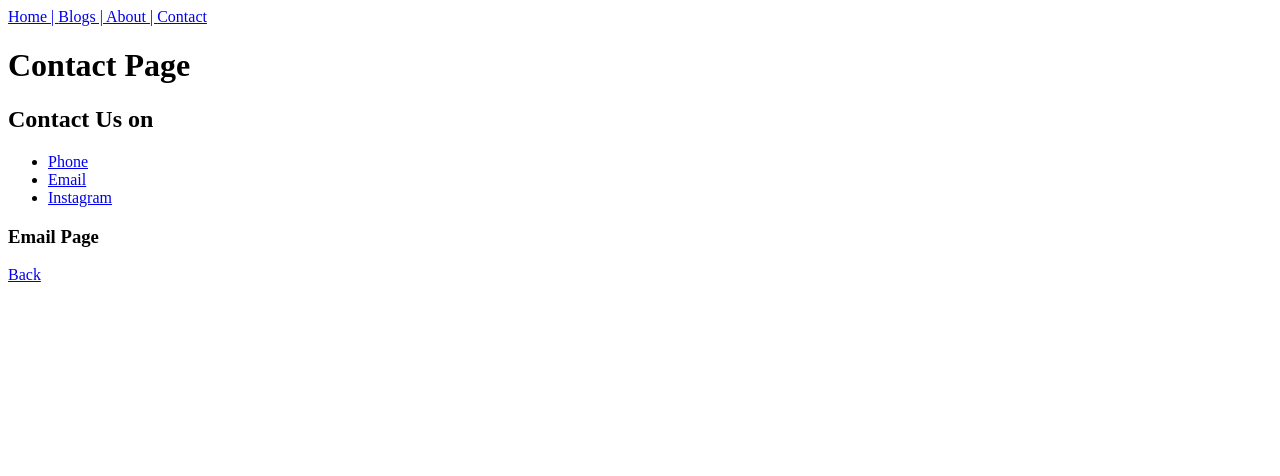
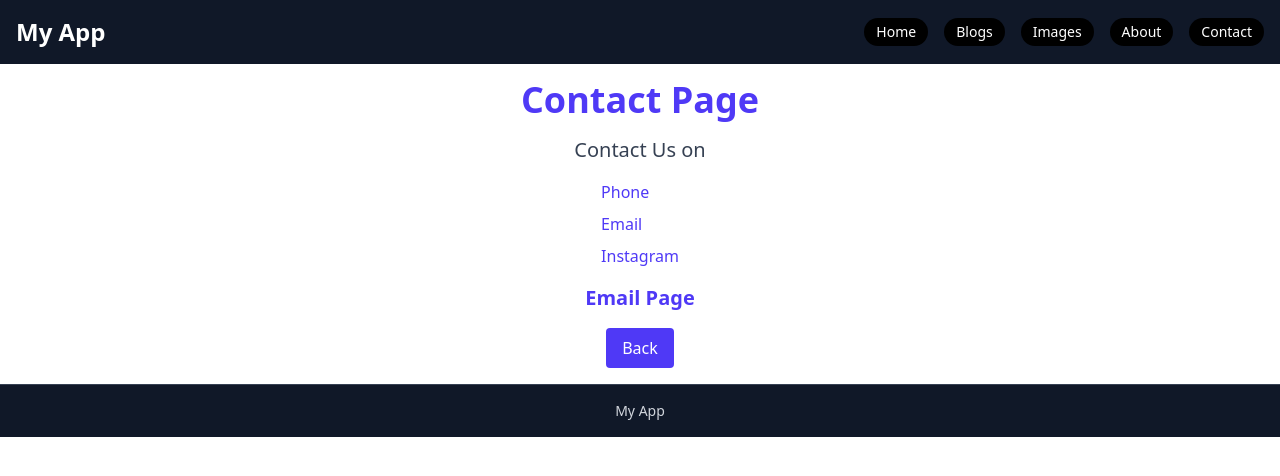
Before and after one commit to arkopash-ops/first-next-js, a Next.js app: page /contact/email in a window 1280 px wide. Shown: the top 476 px of the page. Built offline with nearby package versions, Linux system fonts and the light colour scheme.

Commit message:
Tailwind Added, catch-all routes

```diff
--- a/app/about/page.tsx
+++ b/app/about/page.tsx
@@ -1,10 +1,13 @@
-import Navbar from "../components/Navbar";
+import { Metadata } from "next";
+
+export const metadata: Metadata = {
+  title: "About",
+};
 
 export default function About() {
   return (
-    <div>
-      <Navbar />
-      <h1>About Page</h1>
+    <div className="flex flex-col items-center justify-center">
+      <h1 className="text-4xl font-bold text-indigo-600">About Page</h1>
     </div>
   );
 }
--- a/app/blogs/page.tsx
+++ b/app/blogs/page.tsx
@@ -1,14 +1,17 @@
-import Navbar from "../components/Navbar";
+import { Metadata } from "next";
+
+export const metadata: Metadata = {
+  title: "Blogs",
+};
 
 export default function Blogs() {
   return (
-    <div>
-      <Navbar />
-      <h1>Blogs Page</h1>
+    <div className="flex flex-col items-center justify-center space-y-4">
+      <h1 className="text-4xl font-bold text-indigo-600">Blogs Page</h1>
 
-      <h3>Blog 1</h3>
-      <h3>Blog 2</h3>
-      <h3>Blog 3</h3>
+      <h3 className="text-xl text-gray-700">Blog 1</h3>
+      <h3 className="text-xl text-gray-700">Blog 2</h3>
+      <h3 className="text-xl text-gray-700">Blog 3</h3>
     </div>
   );
 }
--- a/app/components/Navbar.tsx
+++ b/app/components/Navbar.tsx
@@ -2,11 +2,49 @@ import Link from "next/link";
 
 export default function Navbar() {
   return (
-    <nav>
-      <Link href="/">Home | </Link>
-      <Link href="/blogs">Blogs | </Link>
-      <Link href="/about">About | </Link>
-      <Link href="/contact">Contact</Link>
+    <nav className="flex flex-col sm:flex-row sm:items-center sm:justify-between gap-3">
+      {/* Logo */}
+      <h1 className="text-2xl font-extrabold bg-white bg-clip-text text-transparent">
+        My App
+      </h1>
+
+      {/* Links */}
+      <div className="flex flex-wrap gap-2 sm:gap-4 text-sm font-medium">
+        <Link
+          href="/"
+          className="px-3 py-1 rounded-full bg-black hover:bg-white/30 transition"
+        >
+          Home
+        </Link>
+
+        <Link
+          href="/blogs"
+          className="px-3 py-1 rounded-full bg-black hover:bg-white/30 transition"
+        >
+          Blogs
+        </Link>
+
+        <Link
+          href="/images"
+          className="px-3 py-1 rounded-full bg-black hover:bg-white/30 transition"
+        >
+          Images
+        </Link>
+
+        <Link
+          href="/about"
+          className="px-3 py-1 rounded-full bg-black hover:bg-white/30 transition"
+        >
+          About
+        </Link>
+
+        <Link
+          href="/contact"
+          className="px-3 py-1 rounded-full bg-black hover:bg-white/30 transition"
+        >
+          Contact
+        </Link>
+      </div>
     </nav>
   );
 }
--- a/app/contact/email/page.tsx
+++ b/app/contact/email/page.tsx
@@ -3,10 +3,17 @@ import Contact from "../page";
 
 export default function Email() {
   return (
-    <div>
+    <div className="flex flex-col items-center justify-center space-y-4">
       <Contact />
-      <h3>Email Page</h3>
-      <Link href="/contact">Back</Link>
+
+      <h3 className="text-xl font-semibold text-indigo-600">Email Page</h3>
+
+      <Link
+        href="/contact"
+        className="text-white bg-indigo-600 px-4 py-2 rounded hover:bg-indigo-700 transition"
+      >
+        Back
+      </Link>
     </div>
   );
 }
--- a/app/contact/instagram/page.tsx
+++ b/app/contact/instagram/page.tsx
@@ -3,10 +3,17 @@ import Contact from "../page";
 
 export default function Instagram() {
   return (
-    <div>
+    <div className="flex flex-col items-center justify-center space-y-4">
       <Contact />
-      <h3>Instagram Page</h3>
-      <Link href="/contact">Back</Link>
+
+      <h3 className="text-xl font-semibold text-indigo-600">Instagram Page</h3>
+
+      <Link
+        href="/contact"
+        className="text-white bg-indigo-600 px-4 py-2 rounded hover:bg-indigo-700 transition"
+      >
+        Back
+      </Link>
     </div>
   );
 }
--- a/app/contact/page.tsx
+++ b/app/contact/page.tsx
@@ -1,17 +1,33 @@
 import Link from "next/link";
-import Navbar from "../components/Navbar";
+import { Metadata } from "next";
+
+export const metadata: Metadata = {
+  title: "Contact",
+};
 
 export default function Contact() {
   return (
-    <div>
-      <Navbar />
-      <h1>Contact Page</h1>
+    <div className="flex flex-col items-center justify-center space-y-4">
+      <h1 className="text-4xl font-bold text-indigo-600">Contact Page</h1>
 
-      <h2>Contact Us on</h2>
-      <ul>
-        <li><Link href="/contact/phone">Phone</Link></li>
-        <li><Link href="/contact/email">Email</Link></li>
-        <li><Link href="/contact/instagram">Instagram</Link></li>
+      <h2 className="text-xl text-gray-700">Contact Us on</h2>
+
+      <ul className="flex flex-col space-y-2 text-indigo-600">
+        <li>
+          <Link href="/contact/phone" className="hover:underline">
+            Phone
+          </Link>
+        </li>
+        <li>
+          <Link href="/contact/email" className="hover:underline">
+            Email
+          </Link>
+        </li>
+        <li>
+          <Link href="/contact/instagram" className="hover:underline">
+            Instagram
+          </Link>
+        </li>
       </ul>
     </div>
   );
--- a/app/contact/phone/page.tsx
+++ b/app/contact/phone/page.tsx
@@ -3,10 +3,17 @@ import Contact from "../page";
 
 export default function Phone() {
   return (
-    <div>
+    <div className="flex flex-col items-center justify-center space-y-4">
       <Contact />
-      <h3>Phone Page</h3>
-      <Link href="/contact">Back</Link>
+
+      <h3 className="text-xl font-semibold text-indigo-600">Phone Page</h3>
+
+      <Link
+        href="/contact"
+        className="text-white bg-indigo-600 px-4 py-2 rounded hover:bg-indigo-700 transition"
+      >
+        Back
+      </Link>
     </div>
   );
 }
--- /dev/null
+++ b/app/globals.css
@@ -0,0 +1 @@
+@import "tailwindcss";
--- /dev/null
+++ b/app/images/[[...images]]/page.tsx
@@ -0,0 +1,33 @@
+import Link from "next/link";
+import { Metadata } from "next";
+
+export const metadata: Metadata = {
+  title: "Images",
+};
+
+type ImagePageProps = {
+  params: {
+    images?: string[];
+  };
+};
+
+export default async function Images({ params }: ImagePageProps) {
+  const { images } = await params;
+
+  return (
+    <div className="flex flex-col items-center justify-center space-y-4">
+      <h1 className="text-4xl font-bold text-indigo-600">Images Page</h1>
+
+      <pre className="bg-gray-100 p-4 rounded text-gray-700">
+        Images /{images?.join("/")}
+      </pre>
+
+      <Link
+        href="/images"
+        className="text-white bg-indigo-600 px-4 py-2 rounded hover:bg-indigo-700 transition"
+      >
+        Back
+      </Link>
+    </div>
+  );
+}
--- a/app/layout.tsx
+++ b/app/layout.tsx
@@ -1,32 +1,33 @@
+import "./globals.css";
 import type { Metadata } from "next";
-import { Geist, Geist_Mono } from "next/font/google";
-
-const geistSans = Geist({
-  variable: "--font-geist-sans",
-  subsets: ["latin"],
-});
-
-const geistMono = Geist_Mono({
-  variable: "--font-geist-mono",
-  subsets: ["latin"],
-});
+import Navbar from "@/app/components/Navbar";
 
 export const metadata: Metadata = {
-  title: "Create Next App",
-  description: "Generated by create next app",
+  title: {
+    template: "%s | My App",
+    default: "My App",
+  },
+  description: "My Next App",
 };
 
 export default function RootLayout({
   children,
-}: Readonly<{
-  children: React.ReactNode;
-}>) {
+}: Readonly<{ children: React.ReactNode }>) {
   return (
-    <html
-      lang="en"
-      className={`${geistSans.variable} ${geistMono.variable} h-full antialiased`}
-    >
-      <body className="min-h-full flex flex-col">{children}</body>
+    <html>
+      <body className="min-h-full flex flex-col">
+        <header className="bg-gray-900 text-white p-4">
+          <Navbar />
+        </header>
+
+        <main className="flex-1 p-4">{children}</main>
+
+        <footer className="bg-gray-900 text-gray-300 text-center p-4 border-t border-gray-700">
+          <p className="text-sm">
+            My App
+          </p>
+        </footer>
+      </body>
     </html>
   );
 }
--- a/app/page.tsx
+++ b/app/page.tsx
@@ -1,10 +1,9 @@
-import Navbar from "./components/Navbar";
-
 export default function Home() {
   return (
-    <div>
-      <Navbar />
-      <h1>Home Page</h1>
+    <div className="flex items-center justify-center">
+      <h1 className="text-4xl font-bold text-indigo-600">
+        Home Page
+      </h1>
     </div>
   );
 }
```
